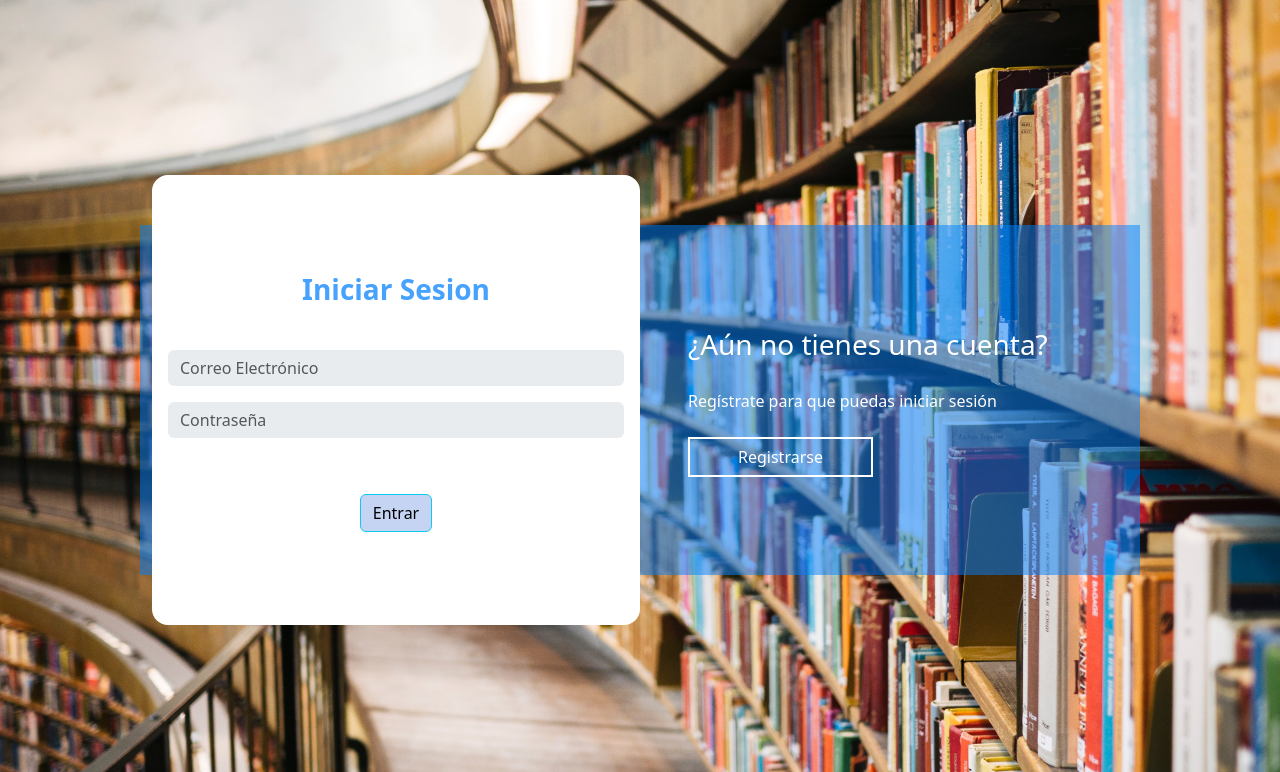
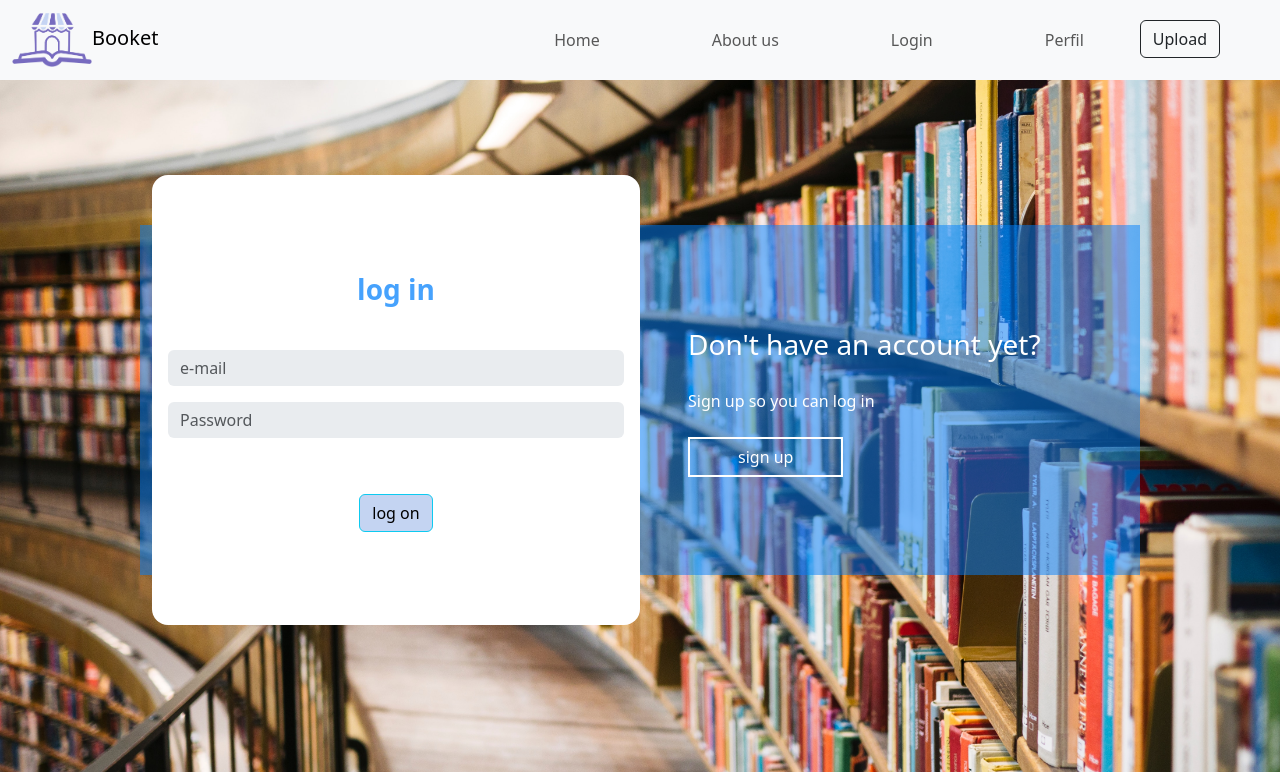
Before and after one commit to estefany2006/Bookllage, a Laravel app: page /login in a window 1280 px wide. Shown: the top 772 px of the page. Run offline with Laravel 10, Linux system fonts and the light colour scheme; parts of the project's set-up code (start-up, migrations or seed data) failed here and were passed over.

Commit message:
register

```diff
--- a/resources/views/loginSignup.blade.php
+++ b/resources/views/loginSignup.blade.php
@@ -1,3 +1,6 @@
+
+<x-nav.navbar/>
+
 @push('css')
     <style>
         body {
@@ -42,22 +45,23 @@
                      })">
                     <div class="row justify-content-center align-items-center h-100">
                         <div class="col-6 text-white text-start ps-5">
-                            <span class="fs-3">¿Ya tienes una cuenta?</span>
+                            <span class="fs-3">Already have an account?
+                            </span>
                             <div class="mt-4">
-                                Inicia sesión para entrar en la página
+                                Log in to access the site
                                 <br>
                                 <button class="btn btn-outline-primary rounded-0 px-5 mt-4" @click="login = true">
-                                    Iniciar Sesión
+                                    log in
                                 </button>
                             </div>
                         </div>
                         <div class="col-6 text-white text-start ps-5">
-                            <span class="fs-3">¿Aún no tienes una cuenta?</span>
+                            <span class="fs-3">Don't have an account yet?</span>
                             <div class="mt-4">
-                                Regístrate para que puedas iniciar sesión
+                                Sign up so you can log in
                                 <br>
                                 <button class="btn btn-outline-primary rounded-0 px-5 mt-4" @click="login = false">
-                                    Registrarse
+                                    sign up
                                 </button>
                             </div>
                         </div>
@@ -69,32 +73,35 @@
                         <div class="card border-0 rounded-4" style="height: 500px">
                             <div class="card-body text-center">
                                 <div class="d-flex flex-column justify-content-center h-100">
-                                    <span class="fs-3 py-4 fw-bold" style="color: #46A2FD">Registrarse</span>
+                                    <span class="fs-3 py-4 fw-bold" style="color: #46A2FD">Sign up</span>
                                     <form action="/signup" method="POST" class="mt-3 position-relative" x-data="{secondPart: false}">
                                         @csrf
                                         <div class="transition-opacity position-absolute w-100" :class="!secondPart ? 'opacity-100 z-2' : 'opacity-0 z-1'">
-                                            <x-input label="Nombres" name="first_name"/>
-                                            <x-input label="Apellidos" name="last_name"/>
-                                            <x-input label="ID de estudiante" name="student_id"/>
-                                            <x-select label="Selecciona tu universidad" name="university_id">
+                                            <x-input label="Names" name="first_name"/>
+                                            <x-input label="Last names" name="last_name"/>
+                                            <x-input label="Student ID" name="student_id"/>
+                                            <x-select label="Select your university" name="university_id">
                                                 <option value="1">UCA</option>
+                                                <option value="1">ESEN</option>
+                                                <option value="1">Jose Matias Delgado</option>
+                                                <option value="1">UES</option>
                                             </x-select>
                                         </div>
                                         <div class="transition-opacity position-relative" :class="secondPart ? 'opacity-100 z-2' : 'opacity-0 z-1'">
-                                            <x-input label="Correo Electrónico" type="email" name="email"/>
-                                            <x-input label="Correo Electrónico de respaldo" type="email" name="support_email"/>
-                                            <x-input label="Contraseña" type="password" name="password"/>
-                                            <x-input label="Confirmacion Contraseña" type="password" name="password_confirmation"/>
+                                            <x-input label="e-mail" type="email" name="email"/>
+                                            <x-input label="Email backup" type="email" name="support_email"/>
+                                            <x-input label="password" type="password" name="password"/>
+                                            <x-input label="Confirm Password" type="password" name="password_confirmation"/>
                                         </div>
                                         <div class="py-4 mt-2">
                                             <div x-show="!secondPart" @click="secondPart = true">
-                                                <x-button label="Siguiente <i class='bi bi-arrow-right-short'></i>"/>
+                                                <x-button label="next <i class='bi bi-arrow-right-short'></i>"/>
                                             </div>
                                             <div x-show="secondPart">
                                                 <span @click="secondPart = false">
-                                                    <x-button label="<i class='bi bi-arrow-left-short'></i> Atras"/>
+                                                    <x-button label="<i class='bi bi-arrow-left-short'></i> back"/>
                                                 </span>
-                                                <x-button type="submit" label="Registrarse"/>
+                                                <x-button type="submit" label="Sign up"/>
                                             </div>
                                         </div>
                                     </form>
@@ -108,13 +115,13 @@
                         <div class="card border-0 rounded-4" style="height: 450px;">
                             <div class="card-body text-center">
                                 <div class="d-flex flex-column justify-content-center h-100">
-                                    <span class="fs-3 py-4 fw-bold" style="color: #46A2FD">Iniciar Sesion</span>
+                                    <span class="fs-3 py-4 fw-bold" style="color: #46A2FD">log in</span>
                                     <form action="/login" method="POST" class="mt-3">
                                         @csrf
-                                        <x-input label="Correo Electrónico" type="email" name="login_email"/>
-                                        <x-input label="Contraseña" type="password" name="login_password"/>
+                                        <x-input label="e-mail" type="email" name="login_email"/>
+                                        <x-input label="Password" type="password" name="login_password"/>
                                         <div class="py-4">
-                                            <x-button type="submit" label="Entrar"/>
+                                            <x-button type="submit" label="log on"/>
                                         </div>
                                     </form>
                                 </div>
```
